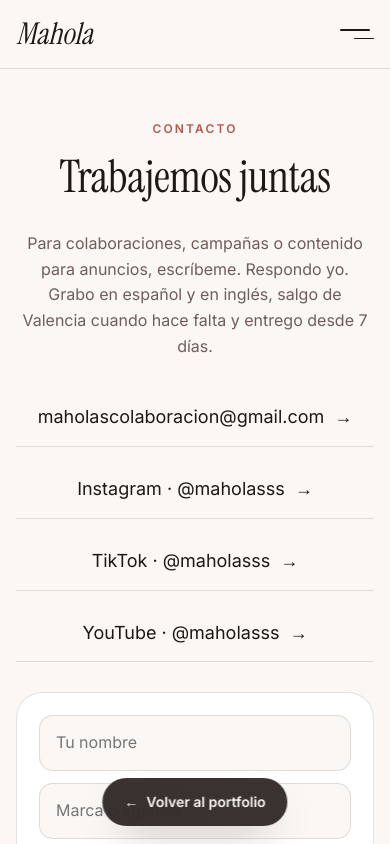
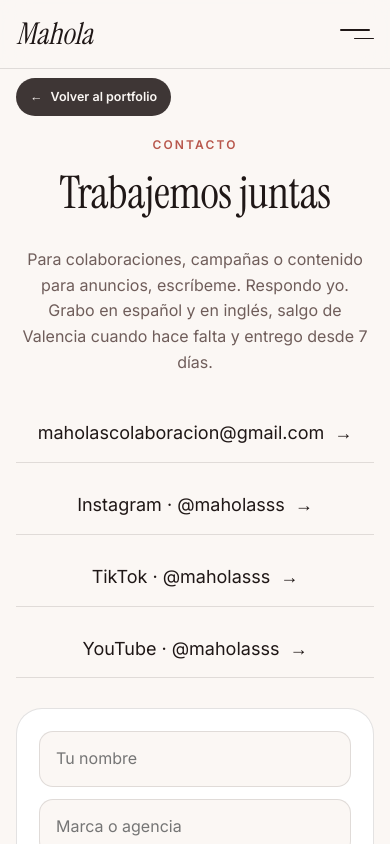
Before and after one commit to maholasss/newweb, a Next.js app: page /contacto in a window 390 px wide. Shown: the top 844 px of the page. Built offline with nearby package versions, Linux system fonts and the light colour scheme.

Commit message:
El boton de volver al portfolio va arriba a la izquierda

```diff
--- a/app/globals.css
+++ b/app/globals.css
@@ -231,7 +231,7 @@ button { font: inherit; color: inherit; cursor: pointer; }
 .foot-end a:hover { color: var(--brick); }
 
 /* Portfolio: pared de logos */
-.page-head { padding: clamp(50px, 8vw, 100px) 0 clamp(30px, 4vw, 50px); display: grid; gap: 16px; }
+.page-head { padding: clamp(66px, 8vw, 100px) 0 clamp(30px, 4vw, 50px); display: grid; gap: 16px; }
 .page-head h1 { font-family: var(--serif); font-size: clamp(2.8rem, 7vw, 5.6rem); }
 .filters { display: flex; flex-wrap: wrap; gap: 8px; margin-bottom: 28px; }
 .filters button { border: 1px solid var(--line); background: transparent; border-radius: 999px; padding: 9px 16px; font-size: 14px; font-weight: 600; transition: background .25s, color .25s; }
@@ -281,7 +281,7 @@ button { font: inherit; color: inherit; cursor: pointer; }
 .lb-dots i.on { background: #fff; }
 
 /* Página de marca */
-.brand-hero { display: grid; grid-template-columns: 1fr 1fr; gap: clamp(30px, 6vw, 80px); align-items: center; padding: clamp(40px, 6vw, 80px) 0; }
+.brand-hero { display: grid; grid-template-columns: 1fr 1fr; gap: clamp(30px, 6vw, 80px); align-items: center; padding: clamp(66px, 8vw, 100px) 0 clamp(40px, 6vw, 80px); }
 .brand-hero .mark { width: 190px; height: 50px; font-size: 40px; justify-content: flex-start; margin: 20px 0; }
 .brand-hero h1 { font-family: var(--serif); font-size: clamp(2.4rem, 5vw, 4rem); margin-bottom: 18px; }
 .brand-hero p { color: var(--muted); max-width: 480px; }
@@ -690,25 +690,28 @@ button { font: inherit; color: inherit; cursor: pointer; }
 .links-credit a { font-weight: 600; color: var(--ink); border-bottom: 1px solid var(--line); }
 
 
-/* Botón flotante para volver al portfolio */
+/* Botón para volver al portfolio: arriba a la izquierda, bajo la cabecera */
 .back-fab {
-  position: fixed; left: 50%; transform: translateX(-50%);
-  bottom: calc(18px + env(safe-area-inset-bottom, 0px)); z-index: 55;
+  position: fixed; z-index: 55;
+  top: calc(68px + 14px + env(safe-area-inset-top, 0px));
+  left: clamp(16px, 4vw, 40px);
   display: inline-flex; align-items: center; gap: 8px;
-  background: rgba(31, 23, 22, 0.88); color: var(--bg);
+  background: rgba(31, 23, 22, 0.86); color: var(--bg);
   backdrop-filter: blur(14px); -webkit-backdrop-filter: blur(14px);
-  border-radius: 999px; padding: 13px 22px;
-  font-size: 14px; font-weight: 600;
-  box-shadow: 0 18px 40px -20px rgba(31,23,22,.7);
+  border-radius: 999px; padding: 11px 18px;
+  font-size: 13.5px; font-weight: 600;
+  box-shadow: 0 16px 34px -20px rgba(31,23,22,.7);
   transition: background var(--fast) var(--ease), transform var(--slow) var(--ease);
 }
 .back-fab span { transition: transform var(--fast) var(--ease); }
 @media (hover: hover) {
-  .back-fab:hover { background: var(--brick); transform: translateX(-50%) translateY(-3px); }
+  .back-fab:hover { background: var(--brick); transform: translateY(-2px); }
   .back-fab:hover span { transform: translateX(-4px); }
 }
-.back-fab:active { transform: translateX(-50%) scale(.96); }
-
+.back-fab:active { transform: scale(.96); }
+@media (max-width: 820px) {
+  .back-fab { padding: 9px 14px; font-size: 12.5px; top: calc(68px + 10px + env(safe-area-inset-top, 0px)); }
+}
 
 /* Selector de idioma con banderas */
 .langs { display: inline-flex; align-items: center; gap: 8px; }
```
